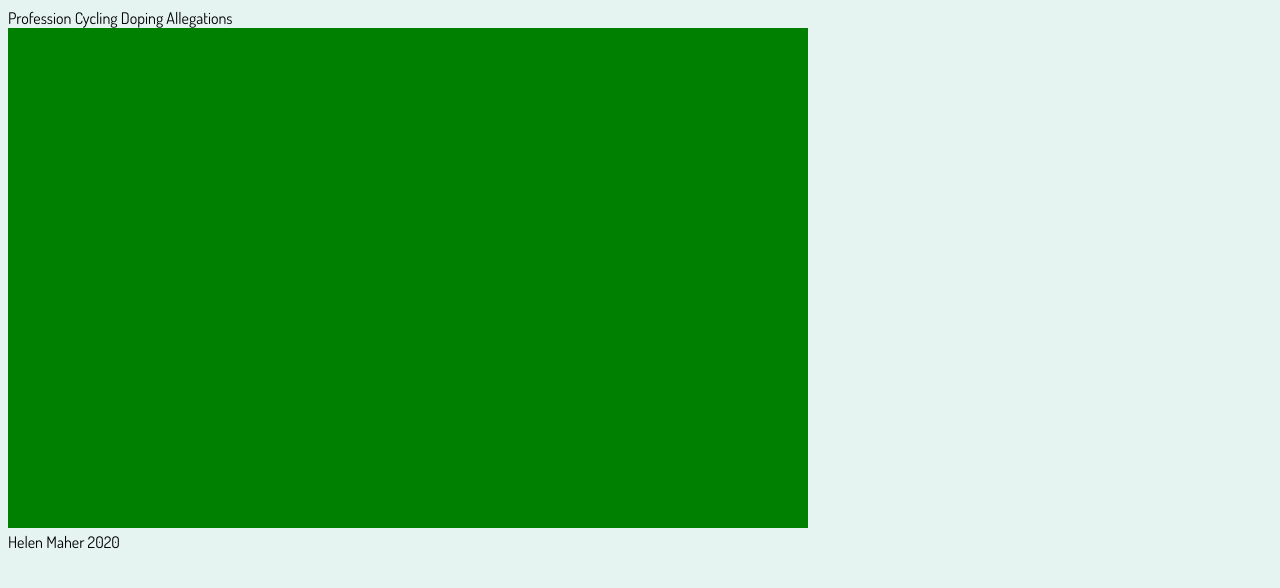
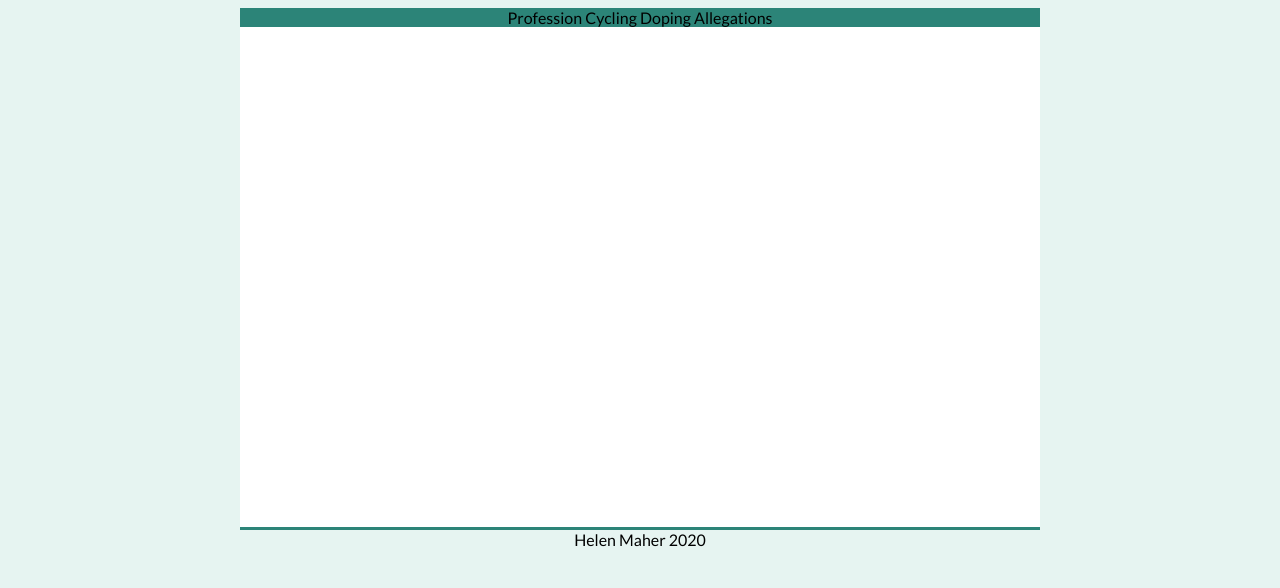
Before and after one commit to HelenHMaher/scatter-plot, a plain HTML site: page docs/index.html in a window 1280 px wide. Drawn offline with nearby package versions, Linux system fonts and the light colour scheme; no server answers.

Commit message:
fetch data and link and working environment

```diff
--- a/src/index.css
+++ b/src/index.css
@@ -1,4 +1,4 @@
-@import url("https://fonts.googleapis.com/css2?family=Dosis:wght@300;400;600&display=swap");
+@import url("https://fonts.googleapis.com/css2?family=Lato:wght@300;400;700&display=swap");
 
 :root {
   --mainDark: #364954;
@@ -10,10 +10,18 @@
 }
 
 html {
-  font-family: "Dosis", sans-serif;
+  display: flex;
+  align-items: center;
+  text-align: center;
+  justify-content: center;
+  font-family: "Lato", sans-serif;
   background: var(--mainLight);
 }
 
+.containter {
+  background: var(--green);
+}
+
 svg {
-  background: green;
+  background: white;
 }
--- a/src/index.js
+++ b/src/index.js
@@ -8,3 +8,11 @@ const svgContainer = d3
   .append("svg")
   .attr("width", width + inPadding + outPadding)
   .attr("height", height + inPadding + outPadding);
+
+fetch(
+  "https://raw.githubusercontent.com/freeCodeCamp/ProjectReferenceData/master/cyclist-data.json"
+)
+  .then((response) => response.json())
+  .then((dataset) => {
+    console.log(dataset);
+  });
```
